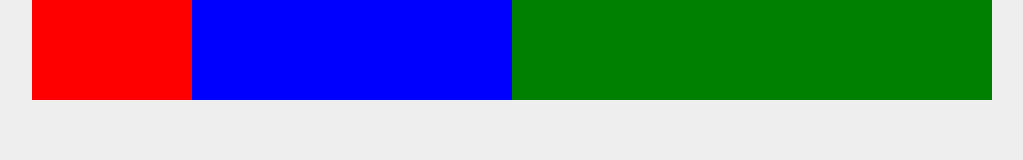
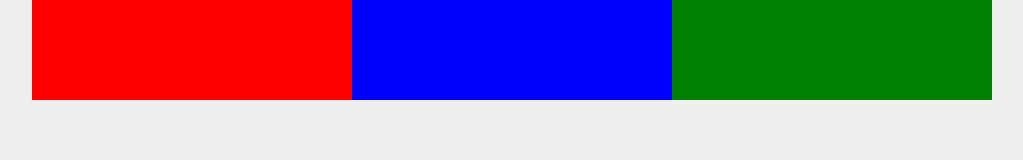
Before and after one commit to WhizBenjamin/flex-box, a plain HTML site: page index.html in a window 1280 px wide. Shown: the whole page, without its empty margins (128-1151 px from the left). Drawn offline with Linux system fonts and the light colour scheme.

Commit message:
Title: Updated CSS (Flex Shrink)

```diff
--- a/style.css
+++ b/style.css
@@ -25,24 +25,25 @@ body {
 
 .box {
     height: 100px;
-    min-width: 100px;
+    width: 320px;
 }
+/*Note that width replaces min-width from previous commit and that each box is 1/3rd(320px) of the max-width(960px).*/
 
 .one {
     background: red;
-    flex-grow: 1;
+    flex-shrink: 1;
 }
 
 .two {
     background: blue;
-    flex-grow: 2;
+    flex-shrink: 2;
 }
 
 .three {
     background: green;
-    flex-grow: 3;
+    flex-shrink: 3;
 }
 
-/*Flex grow property is used here and the higher the number, the higher the growth rate.*/
+/*Flex-shrink property is used here and the higher the number, the higher rate it shrinks.*/
 
 /********ID SELECTORS********/
```
